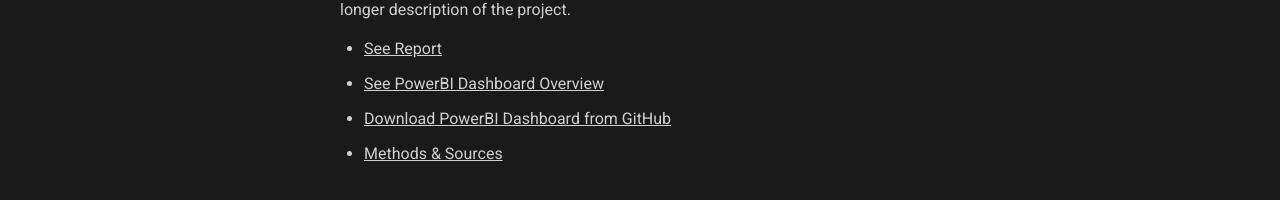
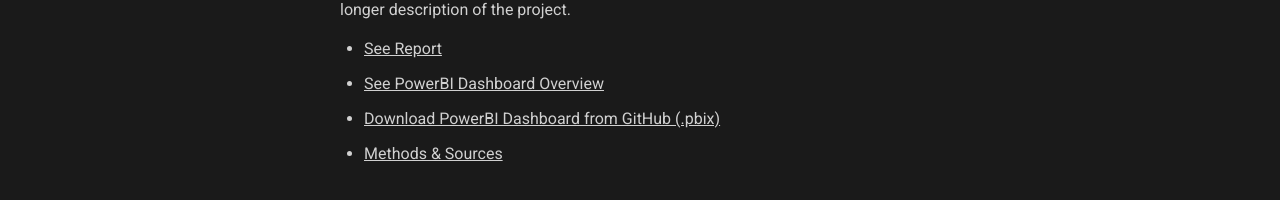
Before and after one commit to joanna-wi/joanna-wi.github.io, a Jekyll site: the page built from _projects/project-2.md, in a window 1280 px wide. Shown: the part 599-799 px from the top of the page. Built offline with Jekyll 4.4.1, drawn with Linux system fonts in a browser that asks for light colours; nearby versions of some CDN libraries.

Commit message:
Update project-2.md

```diff
--- a/_projects/project-2.md
+++ b/_projects/project-2.md
@@ -8,5 +8,5 @@ longer description of the project.
 
 - [See Report](https://joanna-wi.github.io/Project-2/Educational%20Content%20Preferences.pdf)
 - [See PowerBI Dashboard Overview](https://joanna-wi.github.io/Project-1/Dashboard%20overview/Page%203.jpg)
-- [Download PowerBI Dashboard from GitHub](https://github.com/joanna-wi/joanna-wi.github.io/blob/Project-2/Project%202%20-%20Dashboard.pbix)
+- [Download PowerBI Dashboard from GitHub (.pbix)](https://github.com/joanna-wi/joanna-wi.github.io/raw/refs/heads/Project-2/Project%202%20-%20Dashboard.pbix)
 - [Methods & Sources](https://joanna-wi.github.io/Project-2/Methods%20and%20sources%20-%20Project%202.pdf)
```
